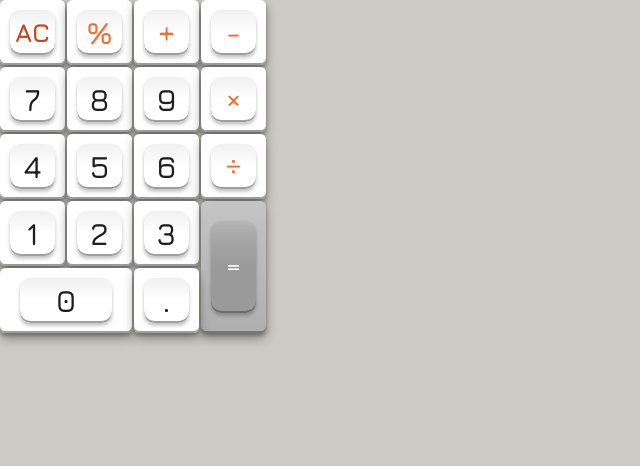
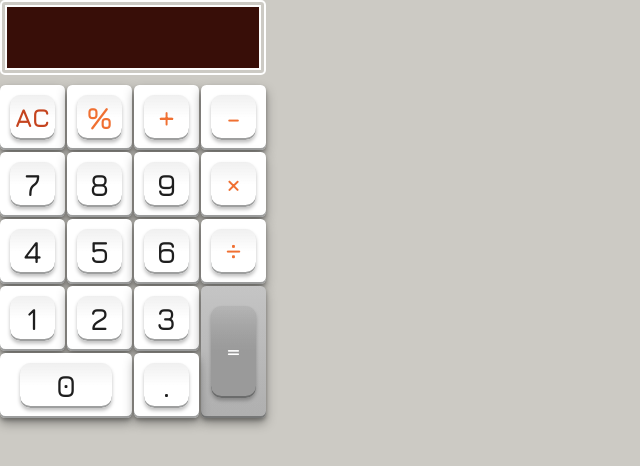
Before and after one commit to franjmr0416/retro-calc, a React (Create React App) app: page / in a window 1280 px wide. Shown: the top 466 px of the page, without its empty margins (0-640 px from the left). Built offline with nearby package versions, Linux system fonts and the light colour scheme.

Commit message:
basic screen layout

```diff
--- a/src/App.js
+++ b/src/App.js
@@ -1,9 +1,11 @@
 import Button from "./components/Button";
 import "./App.css";
 import LayoutButtons from "./components/LayoutButtons";
+import Display from "./components/Display";
 const App = () => {
   return (
     <div className="home">
+      <Display />
       <LayoutButtons>
         <Button isAC>AC</Button>
         <Button isOperator>%</Button>
--- /dev/null
+++ b/src/components/Display.js
@@ -0,0 +1,39 @@
+import styled from "styled-components";
+
+const Input = styled.input`
+  border: none;
+  width: 252px;
+  height: 61px;
+  background-color: rgb(0, 0, 0, 0);
+  color: #ffa3a3;
+  text-align: right;
+`;
+
+const Screen = styled.div`
+  width: 256px;
+  height: 65px;
+  border: 2px solid #fefefe;
+  background-color: #380e08;
+`;
+
+const Container = styled.div`
+  width: 266px;
+  height: 75px;
+  border: 2px solid #fefefe;
+  border-radius: 5px;
+  margin-bottom: 10px;
+  display: flex;
+  justify-content: center;
+  align-items: center;
+`;
+
+const Display = () => {
+  return (
+    <Container>
+      <Screen>
+        <Input />
+      </Screen>
+    </Container>
+  );
+};
+export default Display;
```
